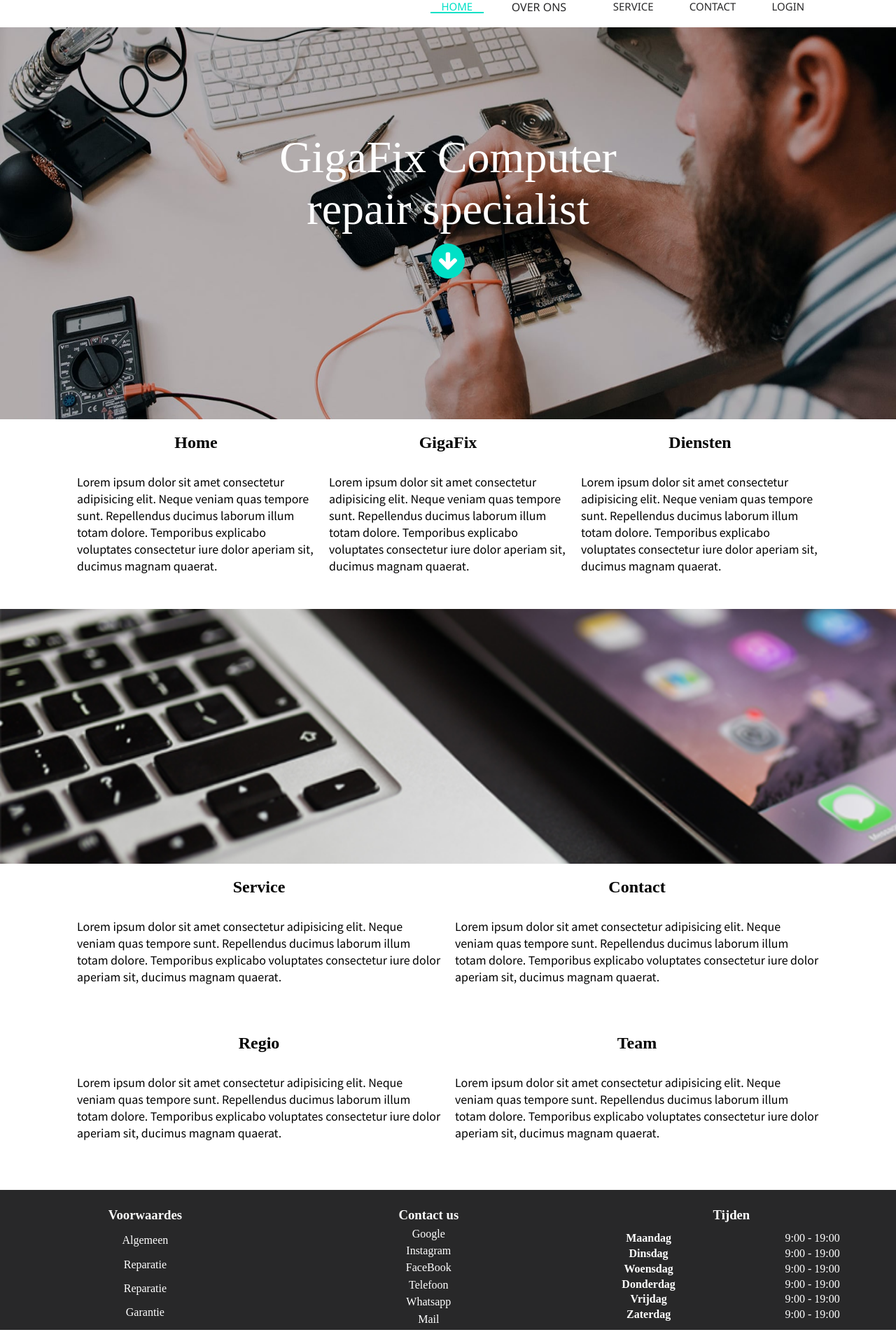
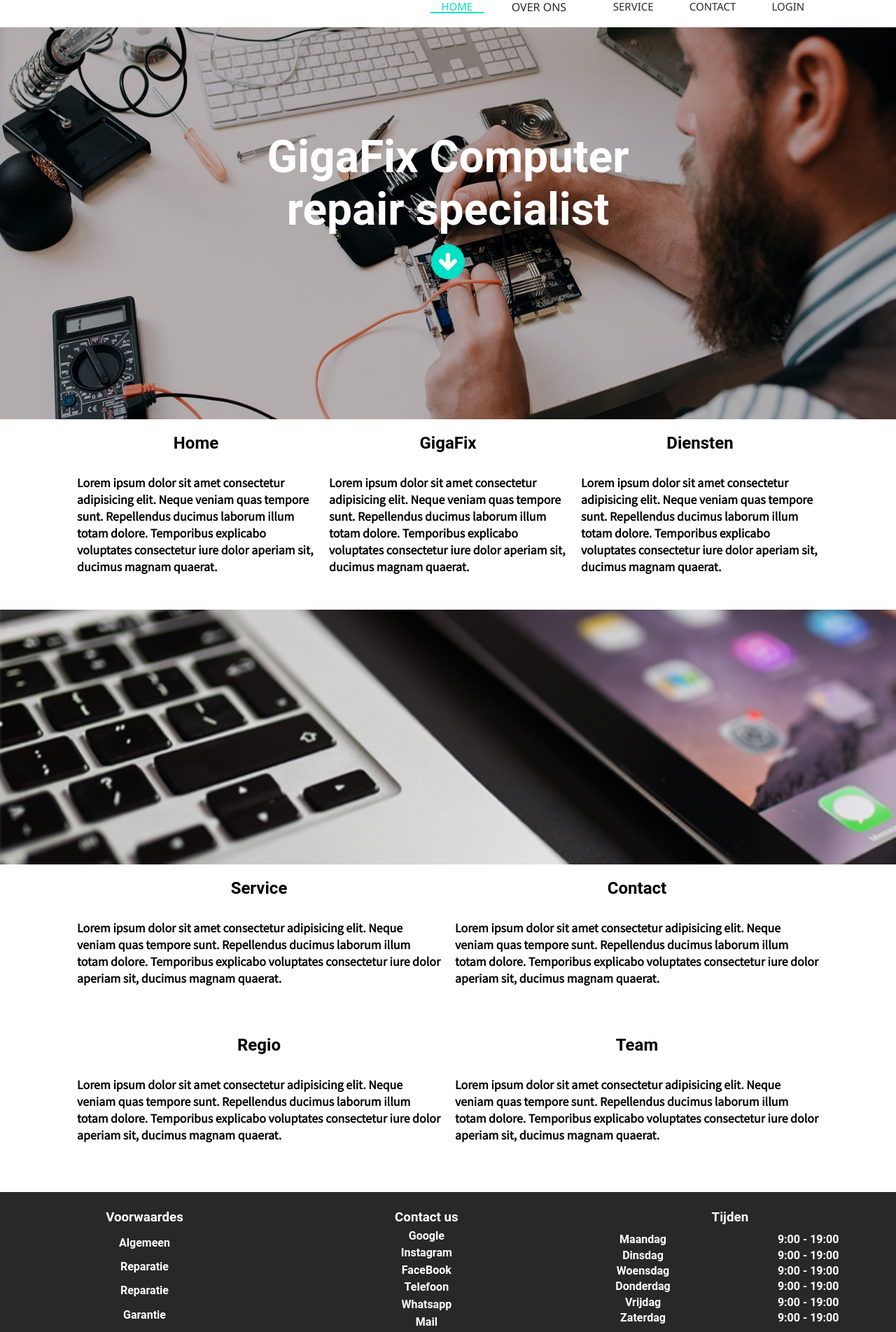
Before and after one commit to MikeHermsen/GigaFix-Website, a PHP site: page / in a window 1280 px wide. Shown: the part 21-1924 px from the top of the page at 70% size. Run offline with PHP 8.4, Linux system fonts and the light colour scheme.

Commit message:
FIXED + Changed font to better font - Thanks to igor

```diff
--- a/test-site/index.php
+++ b/test-site/index.php
@@ -26,7 +26,7 @@
                 <img class="phone-devices-logo" src="media/images/banners/index/homepage-banner-0-phone.jpeg" alt="GigaFix Homepage banner" />
                 <div class="banner-text">
 
-                    <h1>GigaFix Computer repair specialist</h1>
+                    <h1><strong>GigaFix Computer repair specialist<strong></h1>
                     <a href="#section-2" class="fa fa-arrow-down"></a>
                     <span id="section-2"></span>
 
--- a/test-site/styles/style.css
+++ b/test-site/styles/style.css
@@ -6,7 +6,7 @@
     --default-white: #fff;
     --default-black: #282829;
     --default-debug: Red;
-    --default-font: "media/fonts/roboto/RobotoCondensed-Regular.ttf";
+    --default-font: "Roboto", sans-serif;
 }
 
 * /* These settings will be aplied over the full page */
```
